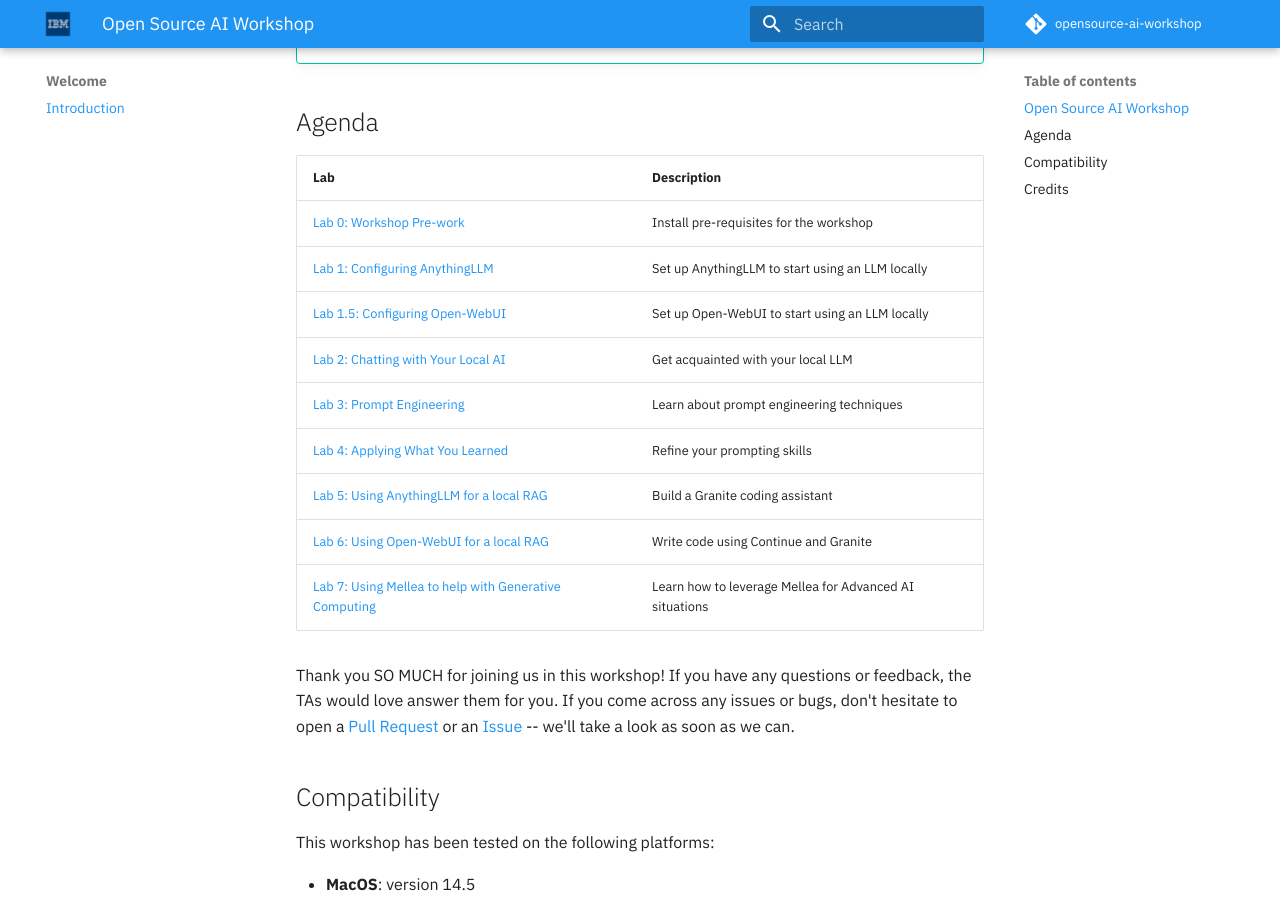
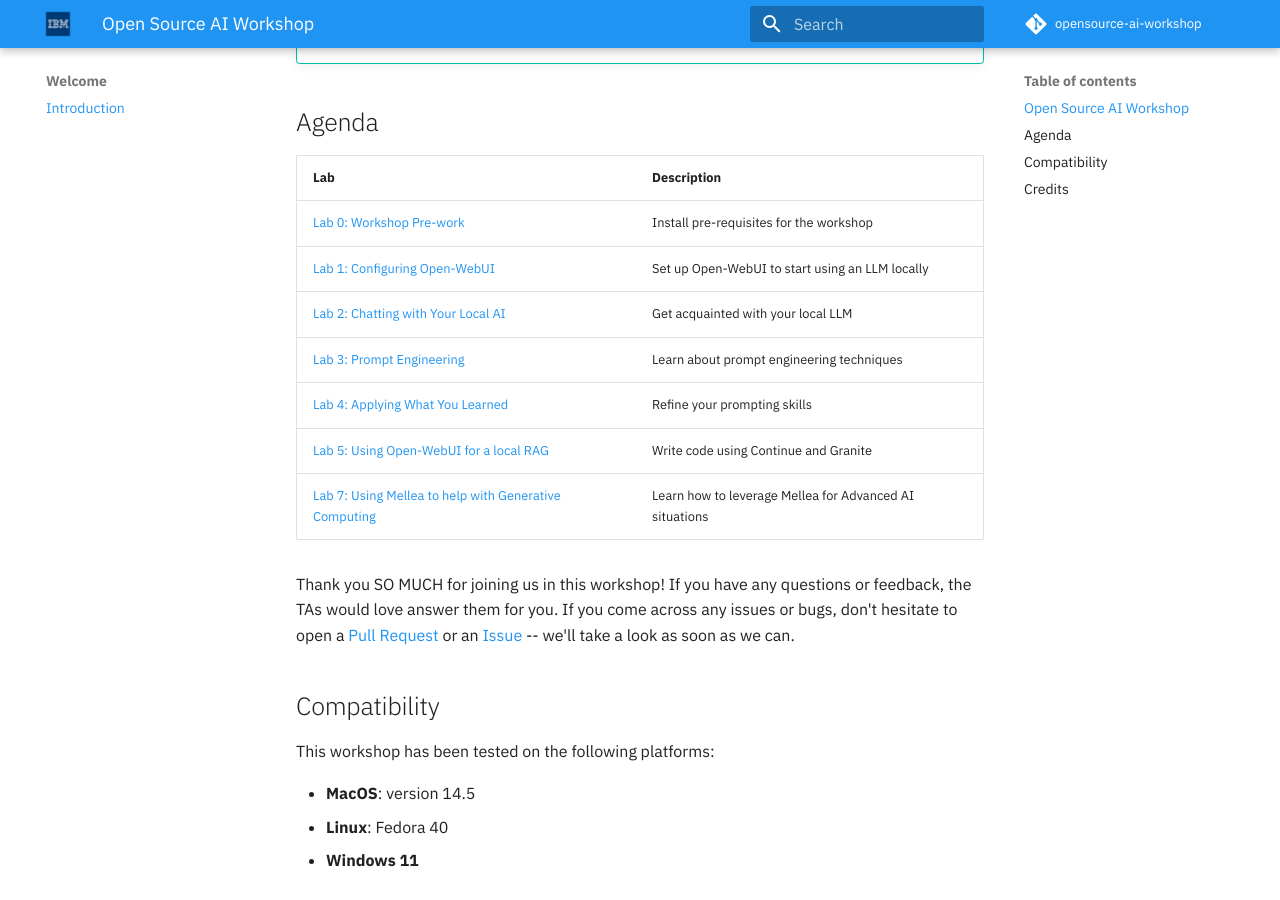
Before and after one commit to IBM/opensource-ai-workshop, an MkDocs documentation site: the page built from docs/README.md, in a window 1280 px wide and 900 px high, scrolled down 705 px. Built offline with MkDocs 1.6.1 and Material for MkDocs 9.7.7, drawn with Linux system fonts in a browser that asks for light colours; comment, search, counter and statistics services are not loaded.

Commit message:
removing anything llm

```diff
--- a/docs/README.md
+++ b/docs/README.md
@@ -24,13 +24,11 @@
 | Lab  | Description  |
 | :--- | :--- |
 | [Lab 0: Workshop Pre-work](pre-work/README.md) | Install pre-requisites for the workshop |
-| [Lab 1: Configuring AnythingLLM](lab-1/README.md) | Set up AnythingLLM to start using an LLM locally |
-| [Lab 1.5: Configuring Open-WebUI](lab-1.5/README.md) | Set up Open-WebUI to start using an LLM locally |
+| [Lab 1: Configuring Open-WebUI](lab-1.5/README.md) | Set up Open-WebUI to start using an LLM locally |
 | [Lab 2: Chatting with Your Local AI](lab-2/README.md) | Get acquainted with your local LLM |
 | [Lab 3: Prompt Engineering](lab-3/README.md) | Learn about prompt engineering techniques |
 | [Lab 4: Applying What You Learned](lab-4/README.md) | Refine your prompting skills |
-| [Lab 5: Using AnythingLLM for a local RAG](lab-5/README.md) | Build a Granite coding assistant |
-| [Lab 6: Using Open-WebUI for a local RAG](lab-6/README.md) | Write code using Continue and Granite |
+| [Lab 5: Using Open-WebUI for a local RAG](lab-6/README.md) | Write code using Continue and Granite |
 | [Lab 7: Using Mellea to help with Generative Computing](lab-7/README.md) | Learn how to leverage Mellea for Advanced AI situations |
 
 Thank you SO MUCH for joining us in this workshop! If you have any questions or feedback,
```
Also changed, not shown: docs/pre-work/README.md (+1 -7 lines).
